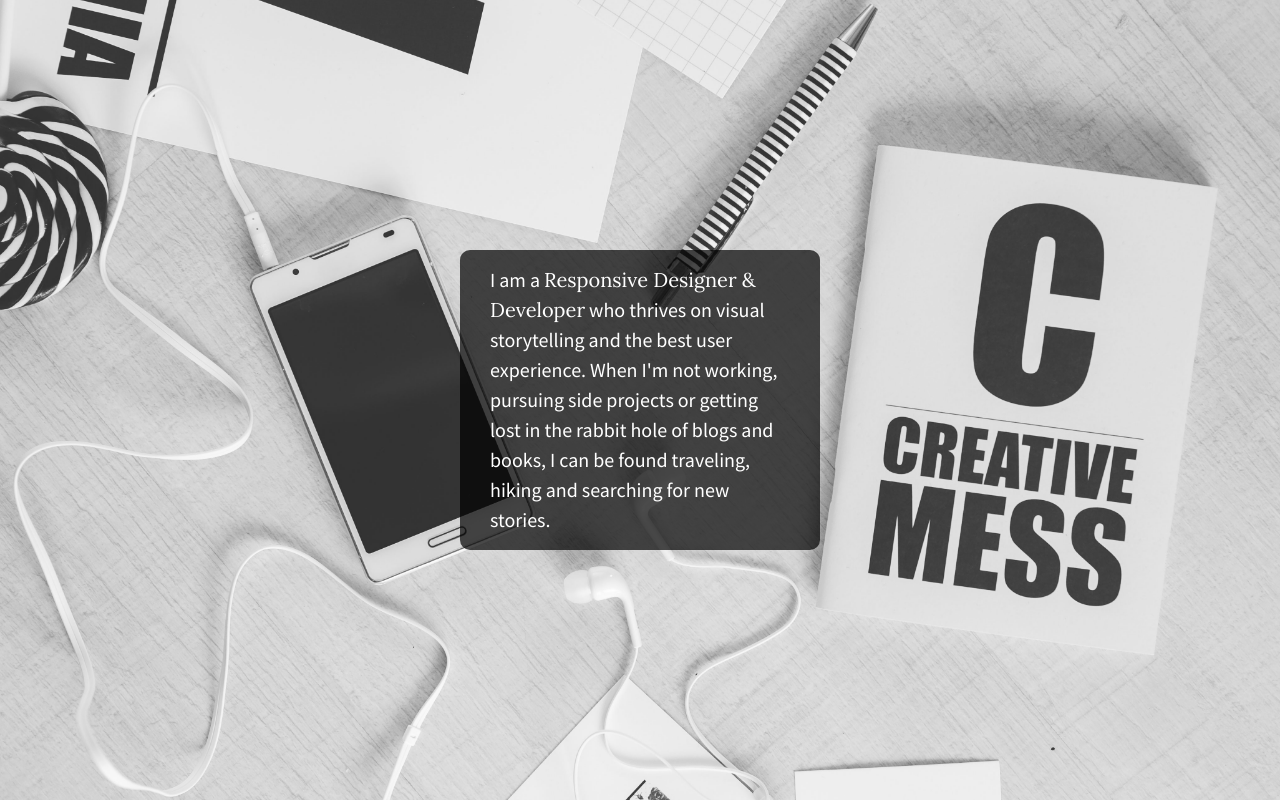
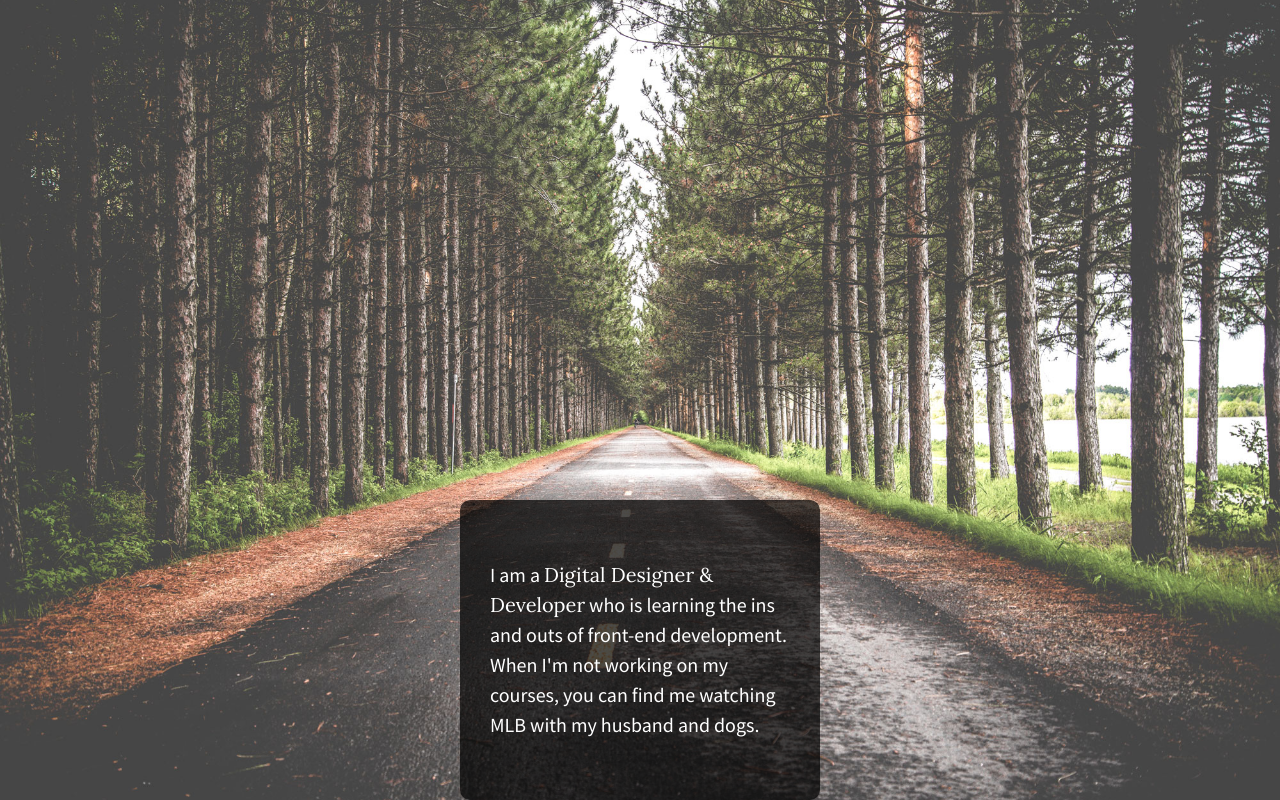
Before and after one commit to amandajscott/second-center-flexbox, a plain HTML site: page index.html in a window 1280 px wide. Drawn offline with nearby package versions, Linux system fonts and the light colour scheme.

Commit message:
Customized flexbox starter code

```diff
--- a/css/main.css
+++ b/css/main.css
@@ -97,7 +97,7 @@ textarea {
 
 /*Large Background Image*/
 html {
-    background: url(../img/bkgd2.jpg) no-repeat center center fixed;
+    background: url(../img/bkgd.jpg) no-repeat center center fixed;
     background-size: cover;
     height: 100%;
    /* set height to 100% - these are important for allowing content to vertically align */
@@ -115,12 +115,12 @@ body {
     width: 100%;
     display: flex;
     justify-content: center;
-    align-items: center;
+    align-items: flex-end;
 }
 
 #content {
     /* set the display to flex and use the justify-content & align-items properties to center the text within the div*/
-    background: #222;
+    background: darkgray;
     background:rgba(0,0,0,0.7);
     color: #fff;
     font-family: 'Source Sans Pro', sans-serif;
--- a/index.html
+++ b/index.html
@@ -24,7 +24,7 @@
 
         <section class="wrapper">
             <div id="content">
-                <p>I am a <span>Responsive Designer & Developer</span> who thrives on visual storytelling and the best user experience. When I'm not working, pursuing side projects or getting lost in the rabbit hole of blogs and books, I can be found traveling, hiking and searching for new stories.</p>
+                <p>I am a <span>Digital Designer & Developer</span> who is learning the ins and outs of front-end development. When I'm not working on my courses, you can find me watching MLB with my husband and dogs.</p>
             </div>
         </section>
 
```
